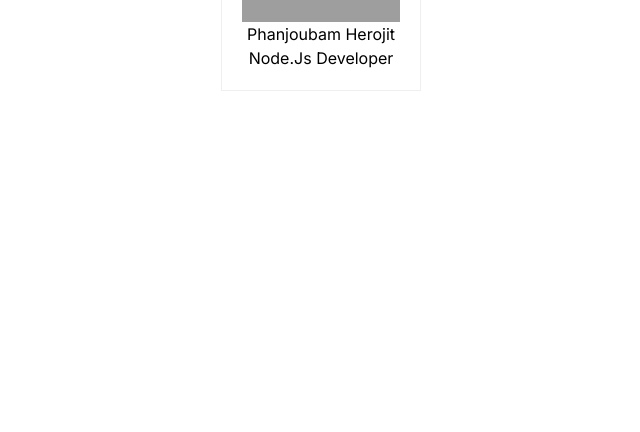
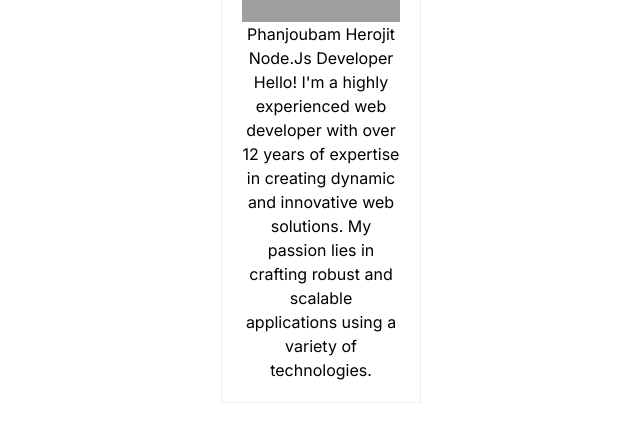
Before and after one commit to phanjoubam/jobconnect, a Next.js app: page / in a window 1280 px wide. Shown: the part 158-590 px from the top of the page, without its empty margins (319-959 px from the left). Built offline with nearby package versions, Linux system fonts and the light colour scheme; grey boxes are pictures that could not be loaded.

Commit message:
ShortIntro component added

```diff
--- a/app/page.tsx
+++ b/app/page.tsx
@@ -16,10 +16,19 @@ function Biodata(){
 			<p>Phanjoubam Herojit</p>
 			<span>Node.Js Developer</span>
 		</div>
+	);
+}
+
+
+function ShortIntro(){
+
+	return(
+	<div>
+		<p>Hello! I'm a highly experienced web developer with over 12 years of expertise in creating dynamic and innovative web solutions. My passion lies in crafting robust and scalable applications using a variety of technologies.</p>
+	</div>
 
 	);
 }
-
 
 
 export default function Main(){
@@ -28,6 +37,7 @@ export default function Main(){
 		<section style={{ width: '200px', border: '1px solid #efefef', textAlign: 'center', padding: "20px", margin: "40px auto"  }}>
 			<ProfilePicture/>
 			<Biodata />
+			<ShortIntro/>
 		</section>
 		);
 
```
